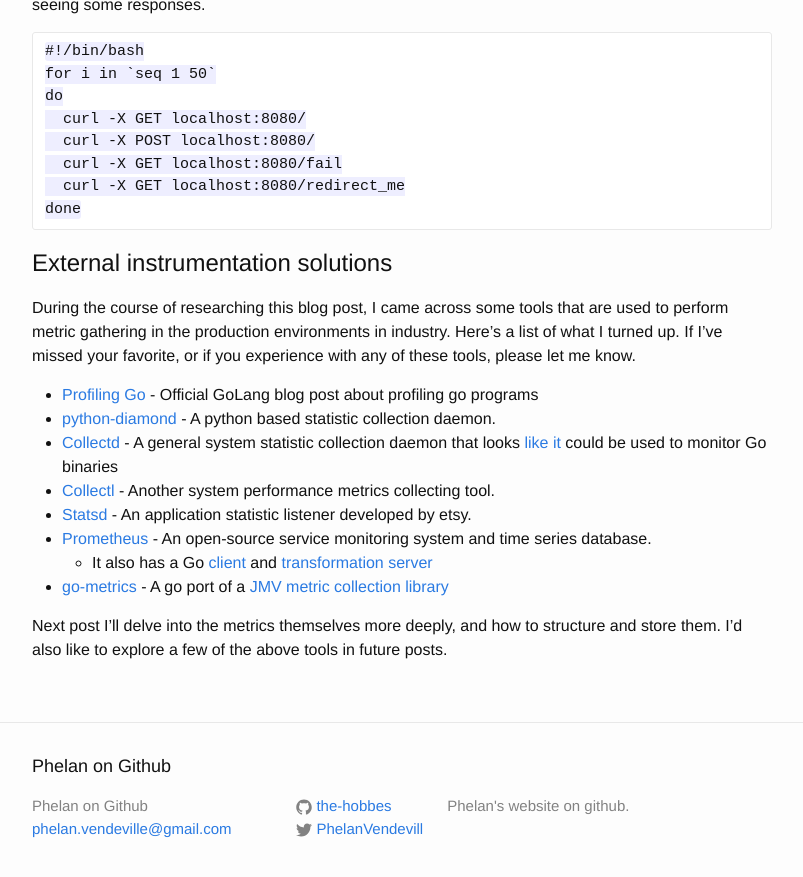
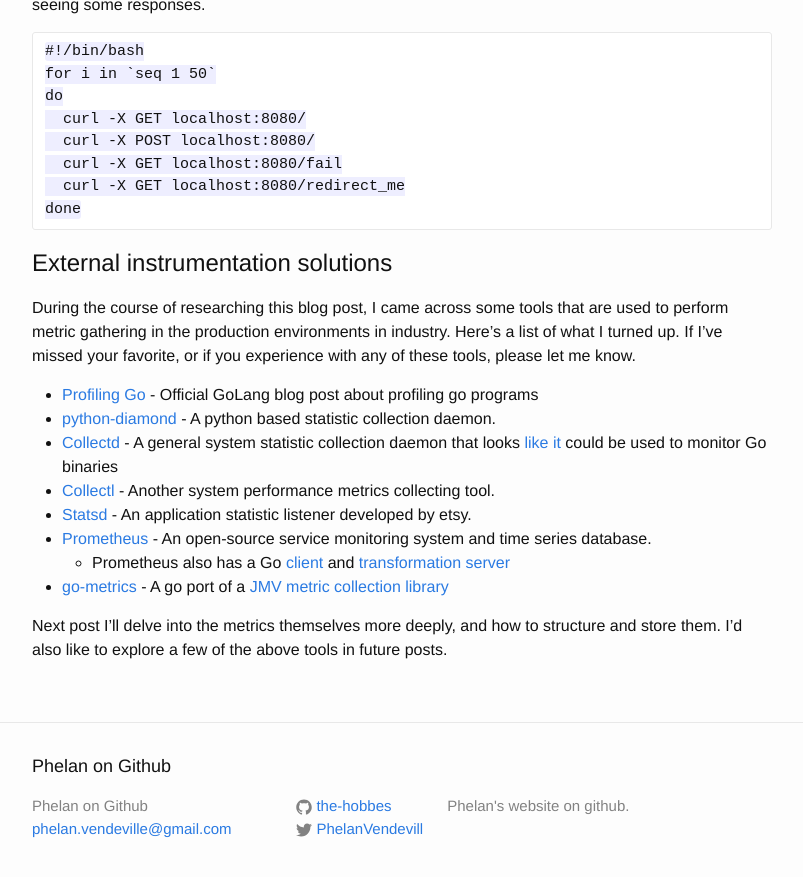
Before and after one commit to the-hobbes/the-hobbes.github.io, a Jekyll site: the page built from _posts/2016-03-10-webserver-golang.markdown, in a window 1280 px wide and 900 px high, scrolled down 3387 px. Shown: the top 877 px of the window, without its empty margins (238-1041 px from the left). Built offline with Jekyll 4.4.1, drawn with Linux system fonts in a browser that asks for light colours; part of the change alters nothing that is shown; some of the changed text lies outside the part shown.

```diff
--- a/_includes/footer.html
+++ b/_includes/footer.html
@@ -52,4 +52,15 @@
 
   </div>
 
+  <script>
+    (function(i,s,o,g,r,a,m){i['GoogleAnalyticsObject']=r;i[r]=i[r]||function(){
+    (i[r].q=i[r].q||[]).push(arguments)},i[r].l=1*new Date();a=s.createElement(o),
+    m=s.getElementsByTagName(o)[0];a.async=1;a.src=g;m.parentNode.insertBefore(a,m)
+    })(window,document,'script','//www.google-analytics.com/analytics.js','ga');
+
+    ga('create', 'UA-11781420-9', 'auto');
+    ga('send', 'pageview');
+
+  </script>
+
 </footer>
--- a/_posts/2016-03-10-webserver-golang.markdown
+++ b/_posts/2016-03-10-webserver-golang.markdown
@@ -1,7 +1,7 @@
 ---
 layout: post
 title:  "An instrumented webserver in Go"
-date:   2016-03-10 15:01:00
+date:   2016-03-13 14:35:00
 categories: update production monitoring golang webserver
 ---
 I've decided that the first step in my process of mocking production is to create something to monitor. I'll begin with the web server, for which I've picked Go as the implementation language.
@@ -133,7 +133,7 @@ During the course of researching this blog post, I came across some tools that a
 * [Collectl](http://collectl.sourceforge.net/) - Another system performance metrics collecting tool.
 * [Statsd](https://github.com/etsy/statsd) - An application statistic listener developed by etsy.
 * [Prometheus](https://prometheus.io/) - An open-source service monitoring system and time series database.
-  * It also has a Go [client](https://github.com/prometheus/client_golang) and [transformation server](https://github.com/prometheus/prometheus)
+  * Prometheus also has a Go [client](https://github.com/prometheus/client_golang) and [transformation server](https://github.com/prometheus/prometheus)
 * [go-metrics](https://github.com/rcrowley/go-metrics) - A go port of a [JMV metric collection library](https://github.com/dropwizard/metrics)
 
 Next post I'll delve into the metrics themselves more deeply, and how to structure and store them. I'd also like to explore a few of the above tools in future posts.
```
